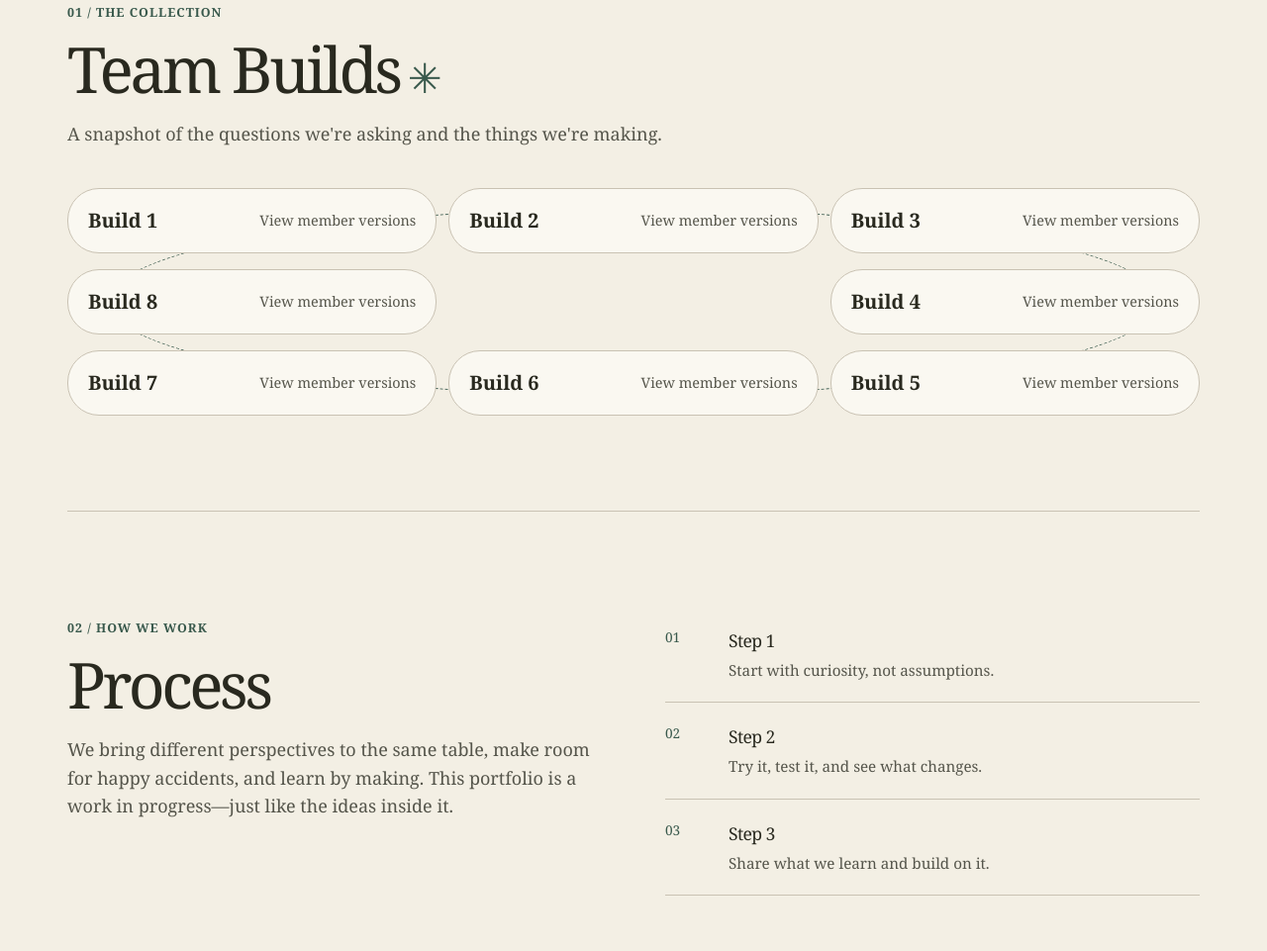
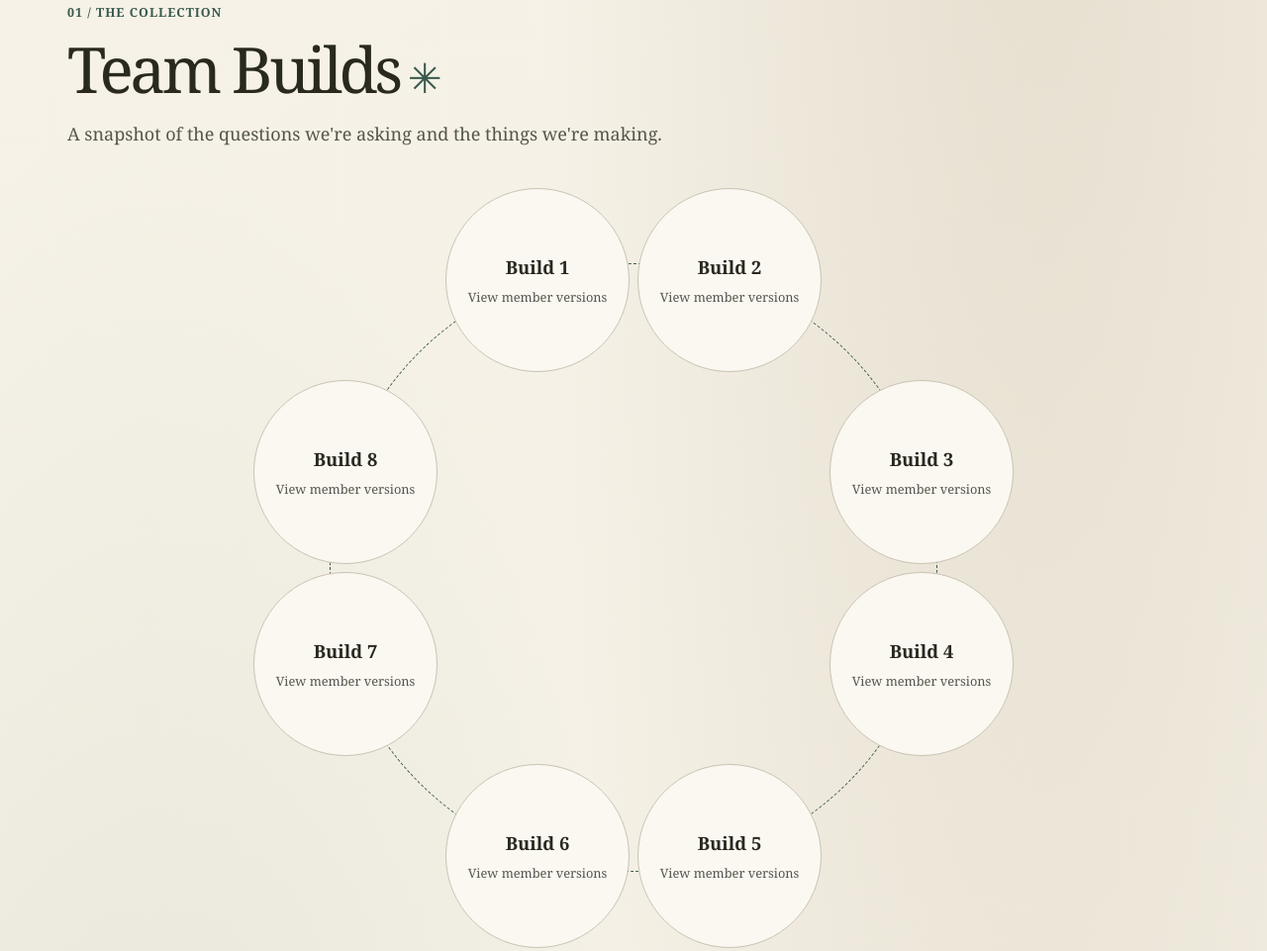
Before and after one commit to um-lrc-hnr241/2026-fall-arnold, a plain HTML site: page index.html in a window 1280 px wide. Shown: the part 1439-2400 px from the top of the page at 99% size. Drawn offline with Linux system fonts and the light colour scheme.

Commit message:
Agent: update styles.css

```diff
--- a/styles.css
+++ b/styles.css
@@ -345,13 +345,17 @@ video {
 .build-list {
   position: relative;
   display: grid;
-  grid-template-columns: repeat(3, minmax(0, 1fr));
-  gap: 1rem 0.75rem;
+  width: min(100%, 48rem);
+  aspect-ratio: 1;
+  grid-template-columns: repeat(4, minmax(0, 1fr));
+  grid-template-rows: repeat(4, minmax(0, 1fr));
+  gap: 0.5rem;
+  margin: 0 auto;
 }
 
 .build-list::before {
   position: absolute;
-  inset: 1.25rem 2.5rem;
+  inset: 10%;
   border: 1px dashed var(--accent);
   border-radius: 50%;
   content: "";
@@ -361,36 +365,47 @@ video {
 .build-accordion {
   position: relative;
   z-index: 1;
+  align-self: center;
+  aspect-ratio: 1;
   border: 1px solid var(--border);
-  border-radius: 2rem;
+  border-radius: 50%;
   background: var(--panel);
 }
 
-.build-accordion:nth-child(1) { grid-column: 1; grid-row: 1; }
-.build-accordion:nth-child(2) { grid-column: 2; grid-row: 1; }
-.build-accordion:nth-child(3) { grid-column: 3; grid-row: 1; }
-.build-accordion:nth-child(4) { grid-column: 3; grid-row: 2; }
-.build-accordion:nth-child(5) { grid-column: 3; grid-row: 3; }
-.build-accordion:nth-child(6) { grid-column: 2; grid-row: 3; }
+.build-accordion:nth-child(1) { grid-column: 2; grid-row: 1; }
+.build-accordion:nth-child(2) { grid-column: 3; grid-row: 1; }
+.build-accordion:nth-child(3) { grid-column: 4; grid-row: 2; }
+.build-accordion:nth-child(4) { grid-column: 4; grid-row: 3; }
+.build-accordion:nth-child(5) { grid-column: 3; grid-row: 4; }
+.build-accordion:nth-child(6) { grid-column: 2; grid-row: 4; }
 .build-accordion:nth-child(7) { grid-column: 1; grid-row: 3; }
 .build-accordion:nth-child(8) { grid-column: 1; grid-row: 2; }
 
 .build-accordion[open] {
+  z-index: 3;
+  grid-column: 1 / -1;
+  grid-row: 1 / -1;
+  place-self: center;
+  width: min(100%, 40rem);
+  height: auto;
+  aspect-ratio: auto;
   border-radius: 1rem;
 }
 
 .build-accordion summary {
   display: flex;
-  min-height: 4rem;
+  min-height: 100%;
+  flex-direction: column;
   align-items: center;
-  justify-content: space-between;
-  gap: 1rem;
-  padding: 1rem 1.25rem;
+  justify-content: center;
+  gap: 0.35rem;
+  padding: 0.75rem;
   color: var(--text);
   cursor: pointer;
-  font-size: 1.25rem;
+  font-size: 1.15rem;
   font-weight: 700;
   list-style-position: inside;
+  text-align: center;
 }
 
 .build-accordion summary::marker {
@@ -399,8 +414,15 @@ video {
 
 .build-accordion summary span {
   color: var(--muted);
-  font-size: 0.9rem;
+  font-size: 0.8rem;
   font-weight: 400;
+}
+
+.build-accordion[open] summary {
+  min-height: 4rem;
+  flex-direction: row;
+  justify-content: space-between;
+  text-align: left;
 }
 
 .build-accordion summary:focus-visible {
@@ -557,9 +579,12 @@ video {
 @media (max-width: 760px) {
   .site-header { gap: 0.5rem; }
   nav ul { gap: 0.75rem; font-size: 0.9rem; }
-  .build-list { grid-template-columns: repeat(2, minmax(0, 1fr)); }
+  .build-list { width: 100%; aspect-ratio: auto; grid-template-columns: repeat(2, minmax(0, 1fr)); grid-template-rows: auto; }
   .build-list::before { display: none; }
-  .build-accordion { grid-column: auto; grid-row: auto; }
+  .build-accordion { grid-column: auto; grid-row: auto; aspect-ratio: auto; border-radius: 1rem; }
+  .build-accordion summary { min-height: 4rem; flex-direction: row; justify-content: space-between; text-align: left; }
+  .build-accordion[open] { grid-column: 1 / -1; grid-row: auto; width: 100%; }
+  .build-accordion[open] summary { min-height: 4rem; }
   .hero { min-height: auto; grid-template-columns: 1fr; padding: 5rem 0 6rem; }
   .orbital-art { position: absolute; top: 4rem; right: -4rem; width: min(54vw, 20rem); opacity: 0.48; }
   .hero-copy { max-width: 42rem; }
@@ -798,3 +823,12 @@ h3 {
     transform: none;
   }
 }
+
+/* Warm, layered color keeps the paper palette from feeling flat. */
+body {
+  background-color: var(--background);
+  background-image:
+    radial-gradient(ellipse at 82% 12%, rgb(154 130 91 / 18%), transparent 32rem),
+    radial-gradient(ellipse at 12% 48%, rgb(57 89 76 / 10%), transparent 36rem),
+    linear-gradient(145deg, #f7f3e9, var(--background) 58%, #e9e4d8);
+}
```
